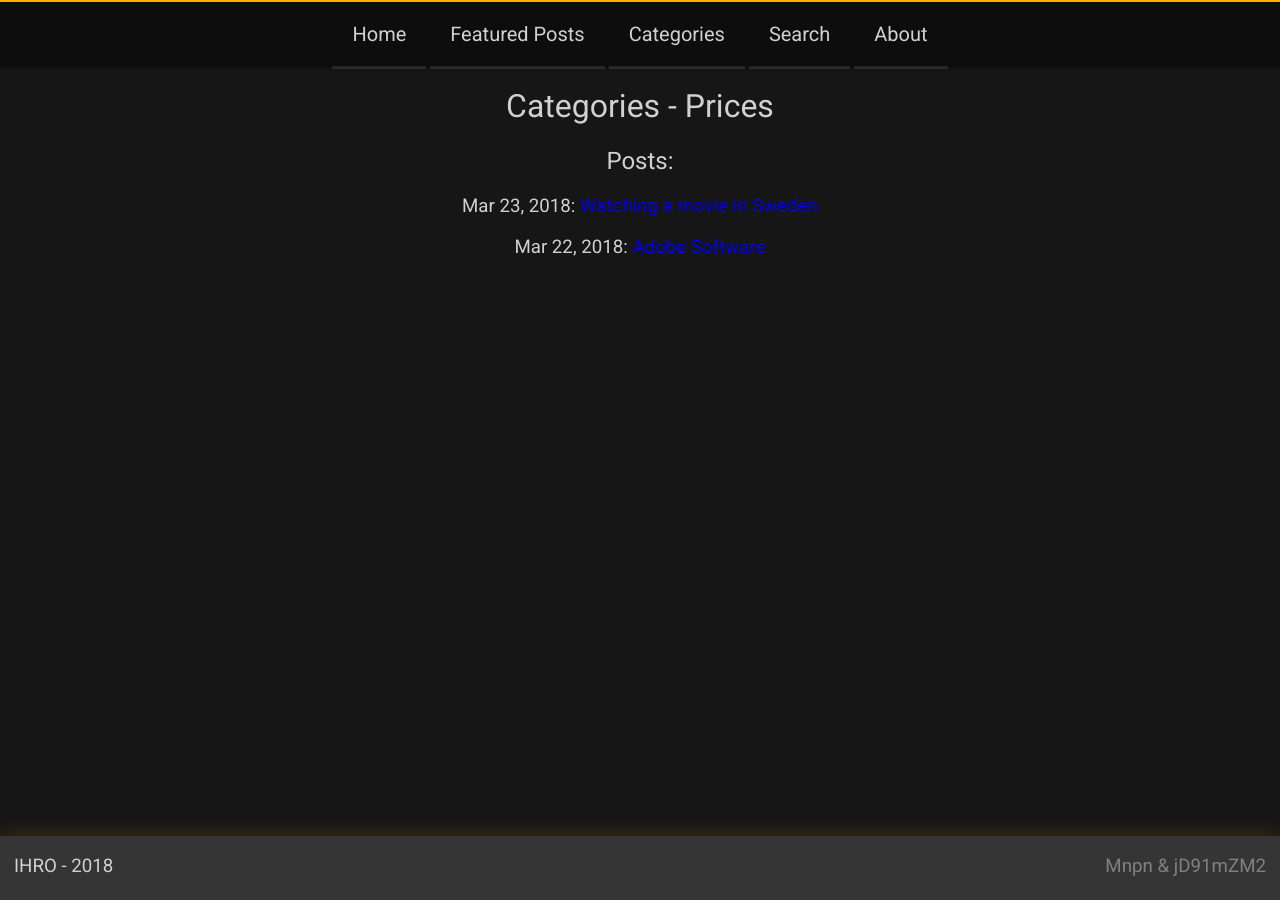
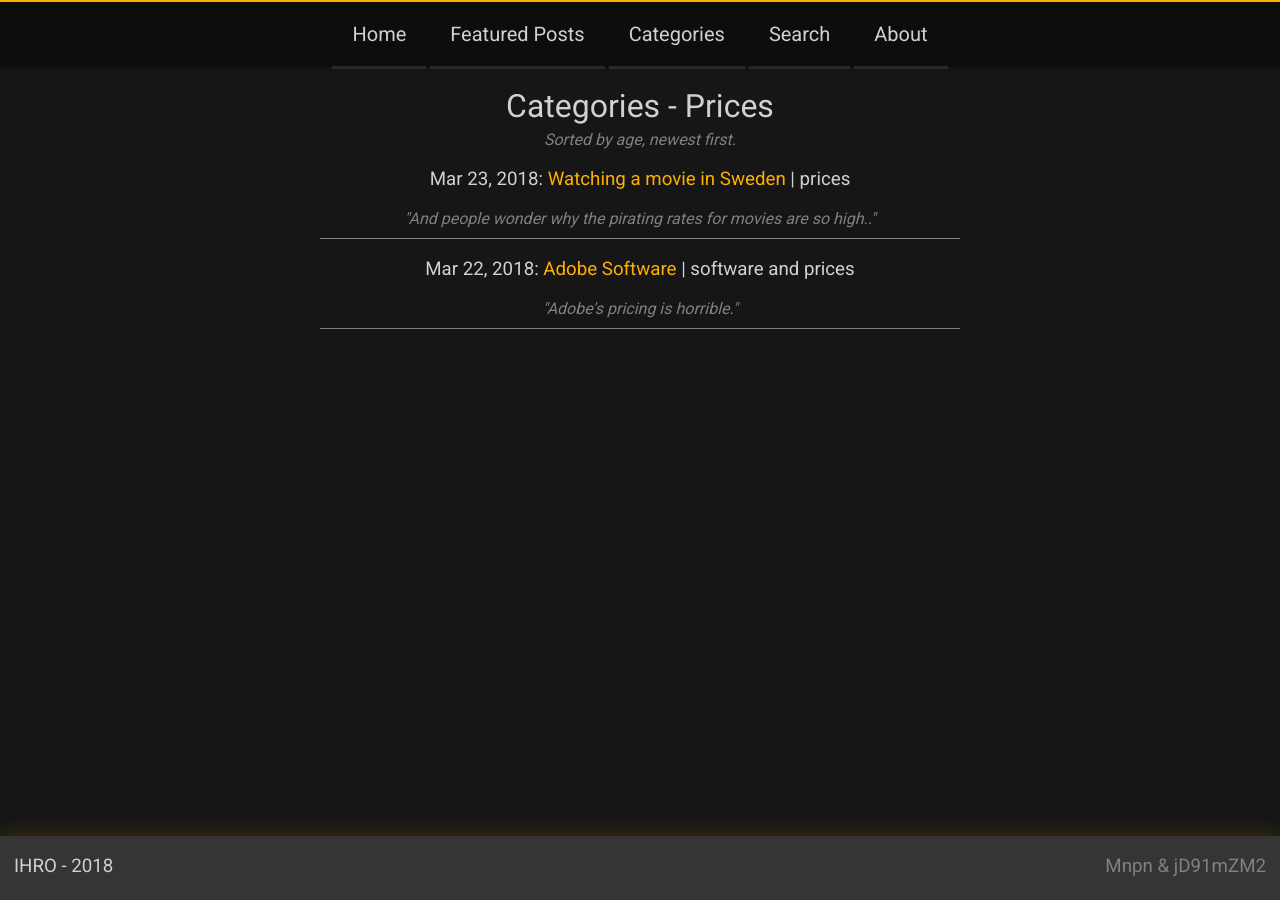
Before and after one commit to jaka2015/I-Hate-Restrictions-Online, a Jekyll site: the page built from categories/prices.html, in a window 1280 px wide. Built offline with Jekyll 4.4.1, drawn with Linux system fonts in a browser that asks for light colours.

Commit message:
Categories now look way cleaner. 10/10

```diff
--- a/categories/prices.html
+++ b/categories/prices.html
@@ -1,16 +1,21 @@
 ---
 layout: default
 ---
-<h1>Categories - Prices</h1>
+<h1 style="margin-bottom: 5px">Categories - Prices</h1>
+<h4 class="grey"><i>Sorted by age, newest first.</i></h4>
 {%- if site.posts.size > 0 -%}
 {%- if site.categories.prices.size > 0 -%}
-	<h2>Posts:</h2>
-		{% for post in site.categories.prices %}
-			{%- assign date_format = "%b %-d, %Y" -%}
-			<h3>
-				{{ post.date | date: date_format }}: <a href="{{ post.url | relative_url }}">{{ post.title }}</a>
-			</h3>
-		{%- endfor -%}
+	{% for post in site.categories.prices %}
+		{%- assign date_format = "%b %-d, %Y" -%}
+	<div class="smallpost">
+		<h3>
+			{{ post.date | date: date_format }}: <a href="{{ post.url | relative_url }}">{{ post.title }}</a> | {{ post.categories | array_to_sentence_string }}
+		</h3>
+		{% if post.description %}
+			<h4 class="grey"><i>"{{ post.description | truncate: 84}}"</i></h4>
+		{% endif %}
+	</div>
+	{%- endfor -%}
 {%- else -%}
 	<h2>There are no posts in this category.</h2>
 {%- endif -%}
--- a/style.css
+++ b/style.css
@@ -27,10 +27,11 @@ a {
 	-moz-transition: color 350ms;
 	-webkit-transition: color 350ms;
 	transition: color 350ms;
+	color: #ffaf00;
 }
 
 a:hover {
-	color: #ffaf00;
+	color: grey;
 }
 
 .mid {
@@ -188,6 +189,16 @@ footer {
 	margin: 0;
 }
 
+.smallpost {
+	height: 60px;
+	border-bottom: 1px solid grey;
+	width: 50%;
+	padding-bottom: 10px;
+	position: relative;
+	left: 50%;
+	transform: translate(-50%);
+}
+
 /* Mobile Optimising */
 .mobile { display: none; }
 .desktop { display: inline; }
@@ -246,6 +257,15 @@ footer {
 	body {
 		margin-bottom: 108px;
 	}
+	.smallpost {
+		height: 160px;
+		width: 50%;
+		padding-bottom: 10px;
+		position: relative;
+		left: 50%;
+		transform: translate(-50%);
+		word-wrap: break-word;
+	}
 }
 
 /* Vote right hamburger menu alignment!
```
Also changed, not shown: _posts/2018-03-22-spectrl.md (+1 -0 lines), categories/all.html (+10 -4 lines), categories/hardware.html (+11 -6 lines), categories/software.html (+11 -6 lines).
